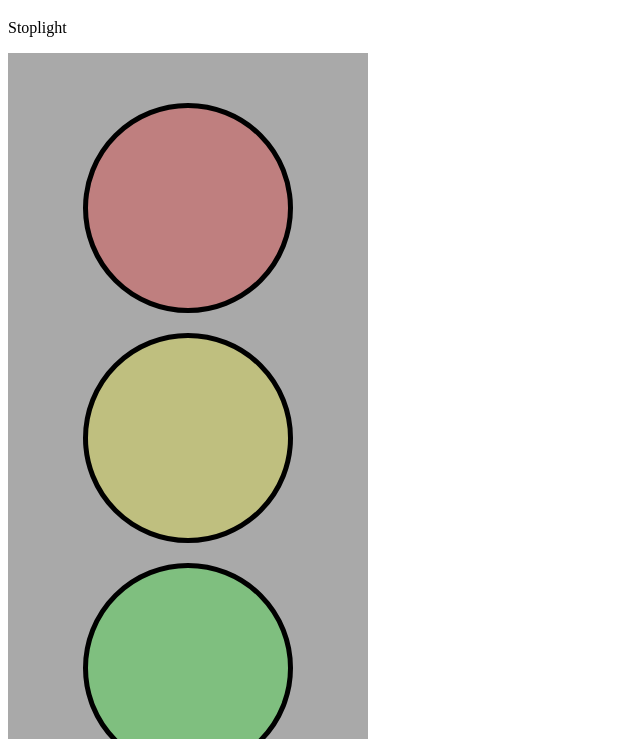
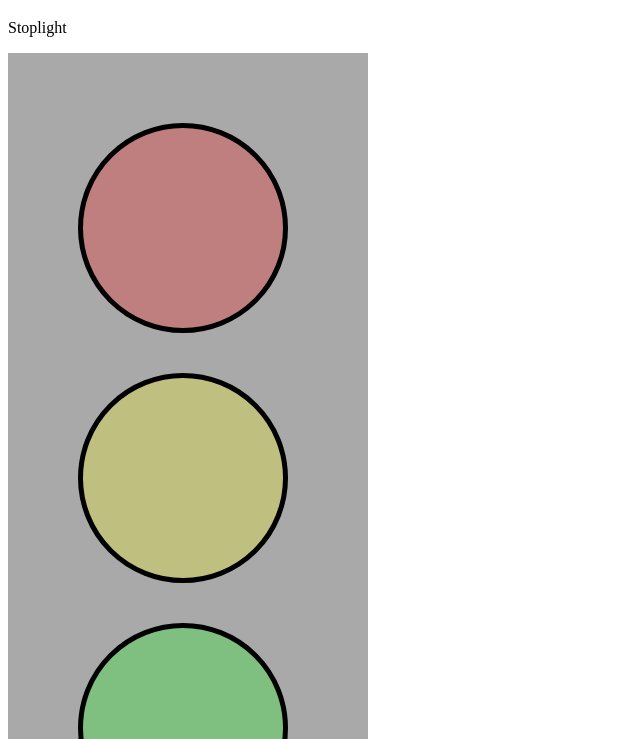
Before and after one commit to JCrowell14/html5-css3-class, a plain HTML site: page stoplight.html in a window 1280 px wide. Shown: the part 61-800 px from the top of the page, without its empty margins (0-640 px from the left). Drawn offline with Linux system fonts and the light colour scheme.

Commit message:
Update stoplight.css

```diff
--- a/assets/css/stoplight.css
+++ b/assets/css/stoplight.css
@@ -8,14 +8,14 @@
   .light {
     width: 200px;
     height: 200px;
-    margin: 20px;
-    margin-left: auto;
-    margin-right:auto;
-    margin-bottom: 15px;
+    margin-left: 40px;
+    margin-right:40px;
+    margin-bottom: 40px;
+    margin-top: 40px;
 
     /* center align each light and add a margin bottom */
     border: 5px solid black;
-    border-radius: 138px
+    border-radius: 50%
     /*   make the lights a circle */
   }
 
```
